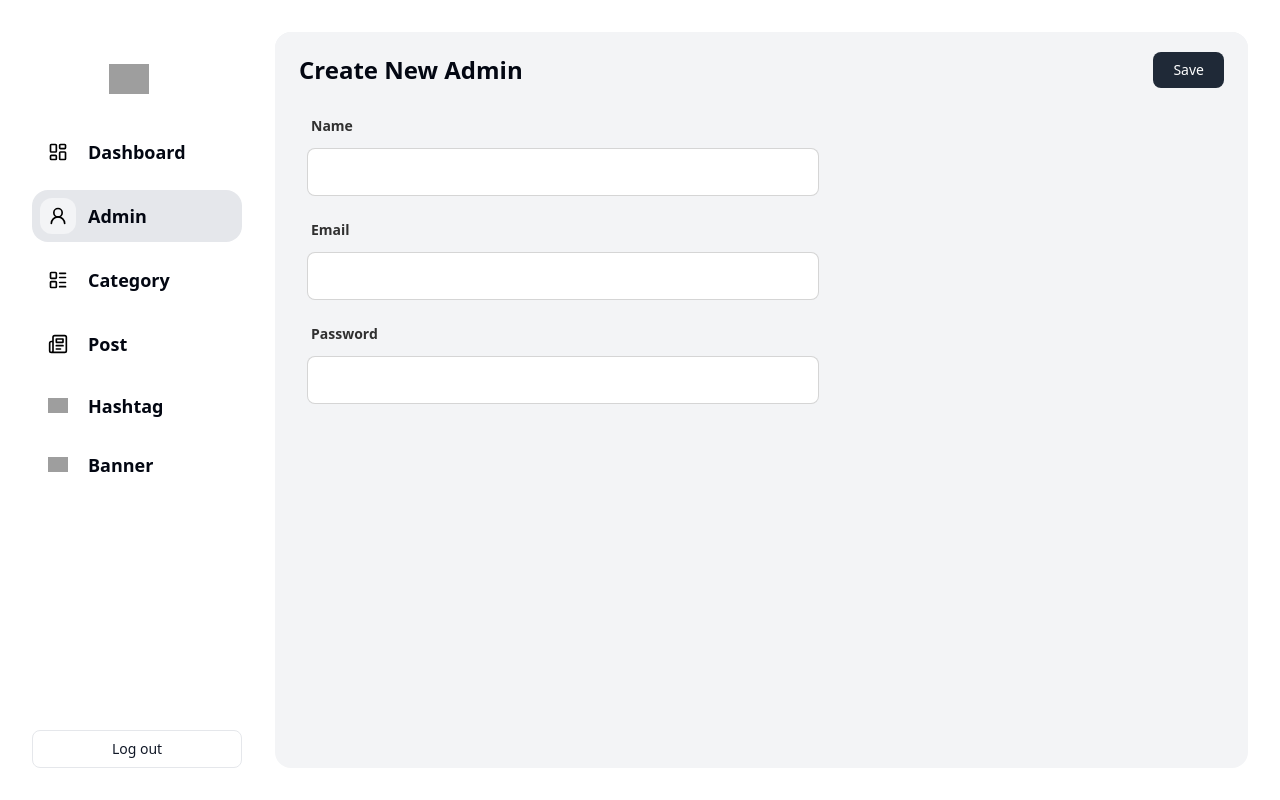
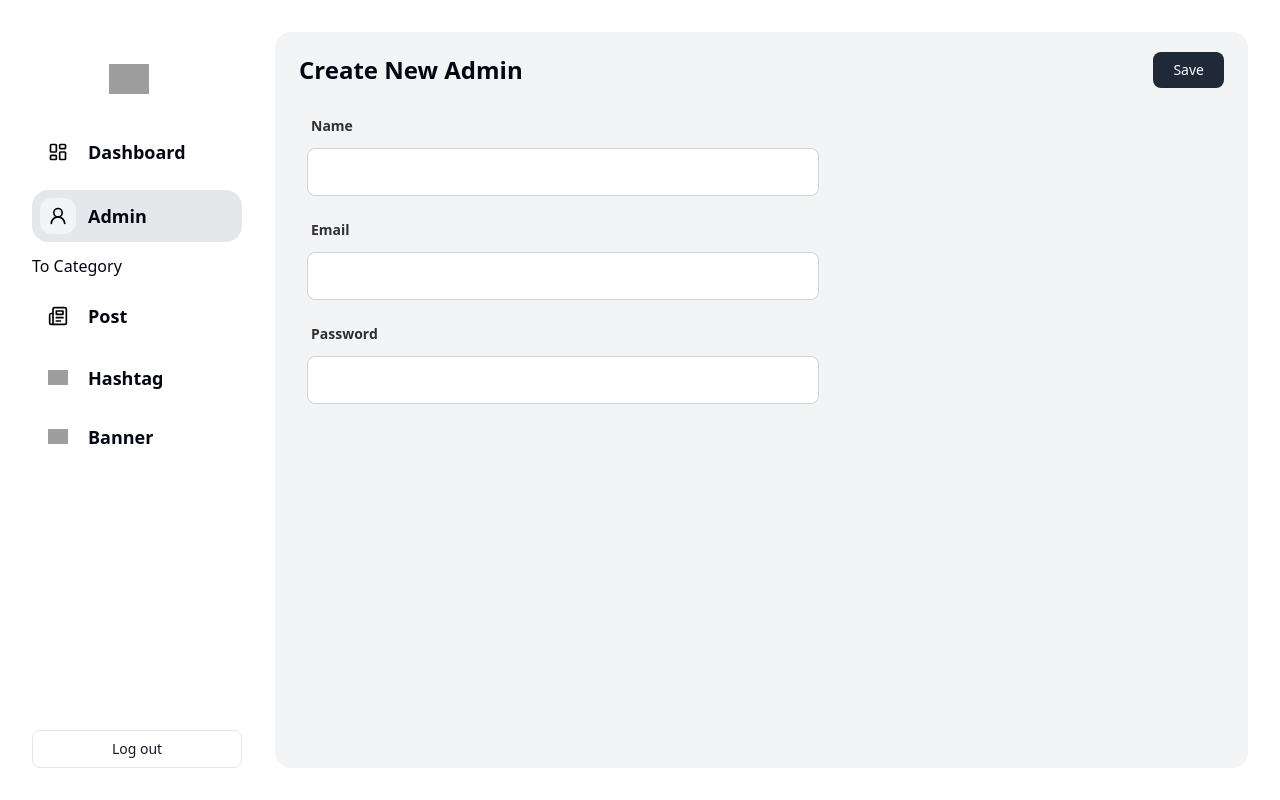
Before and after one commit to fadlidotdev/carokito, a Next.js app: page /dashboard/admin/create in a window 1280 px wide. Built offline with nearby package versions, Linux system fonts and the light colour scheme; no server answers; grey boxes are pictures that could not be loaded.

Commit message:
test no api call
Signed-off-by: Fadli Hidayatullah <fadlihdytullah@outlook.com>

```diff
--- a/src/components/layouts/Sidebar.tsx
+++ b/src/components/layouts/Sidebar.tsx
@@ -10,6 +10,7 @@ import NavItem from "./NavItem";
 import {useEffect, useRef} from "react";
 import useWindowSize from "@/hooks/useWindowSize";
 import {useContextAuth} from "./DashboardAuthContextProvider";
+import Link from "next/link";
 
 type Props = {
   show: boolean;
@@ -76,12 +77,14 @@ const Sidebar = ({show, onToggle}: Props) => {
             </li>
 
             <li>
+              <Link href="/dashboard/category">To Category</Link>
+              {/*
               <NavItem
                 href={routes("dashboard/category")}
                 iconSrc="/icons/product-list.svg"
                 label="Category"
                 active={pathname.includes(routes("dashboard/category"))}
-              />
+              /> */}
             </li>
 
             <li>
--- a/src/pages/dashboard/category/index.tsx
+++ b/src/pages/dashboard/category/index.tsx
@@ -5,23 +5,22 @@ import {
 } from "@/components/layouts/DashboardLayout";
 import {useRouteMappingPagination, useTotalPage} from "@/hooks/core";
 import {routes} from "@/utils/routes";
-import {GetServerSideProps} from "next";
 import Link from "next/link";
 import {useRouter} from "next/router";
 import {useCallback, useState} from "react";
 
-interface Props {
-  initialPage: number;
-}
+// interface Props {
+//   initialPage: number;
+// }
 
 const columns = ["ID", "Name", "Slug", "Action"];
 
 const ITEMS_PER_PAGE = 10;
 
-export default function Index({initialPage}: Props) {
+export default function Index() {
   const router = useRouter();
 
-  const [currentPage, setCurrentPage] = useState(initialPage);
+  const [currentPage, setCurrentPage] = useState(1);
 
   // const {data, isLoading, error} = useGetAllCategoryQuery({
   //   page: currentPage,
@@ -84,12 +83,12 @@ export default function Index({initialPage}: Props) {
   );
 }
 
-export const getServerSideProps: GetServerSideProps = async ({query}) => {
-  const {page} = query;
+// export const getServerSideProps: GetServerSideProps = async ({query}) => {
+//   const {page} = query;
 
-  return {
-    props: {
-      initialPage: parseInt(page as string) || 1,
-    },
-  };
-};
+//   return {
+//     props: {
+//       initialPage: parseInt(page as string) || 1,
+//     },
+//   };
+// };
```
